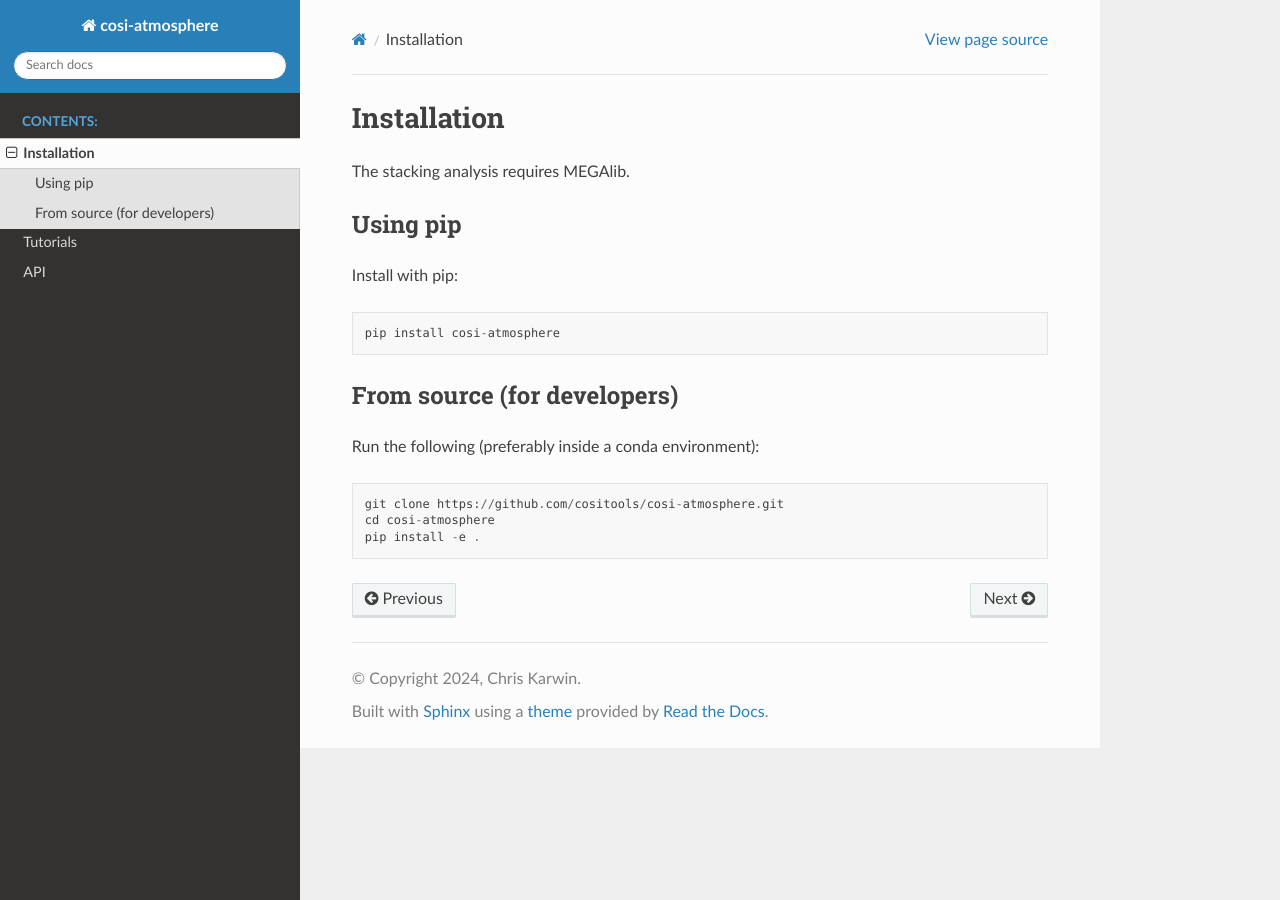
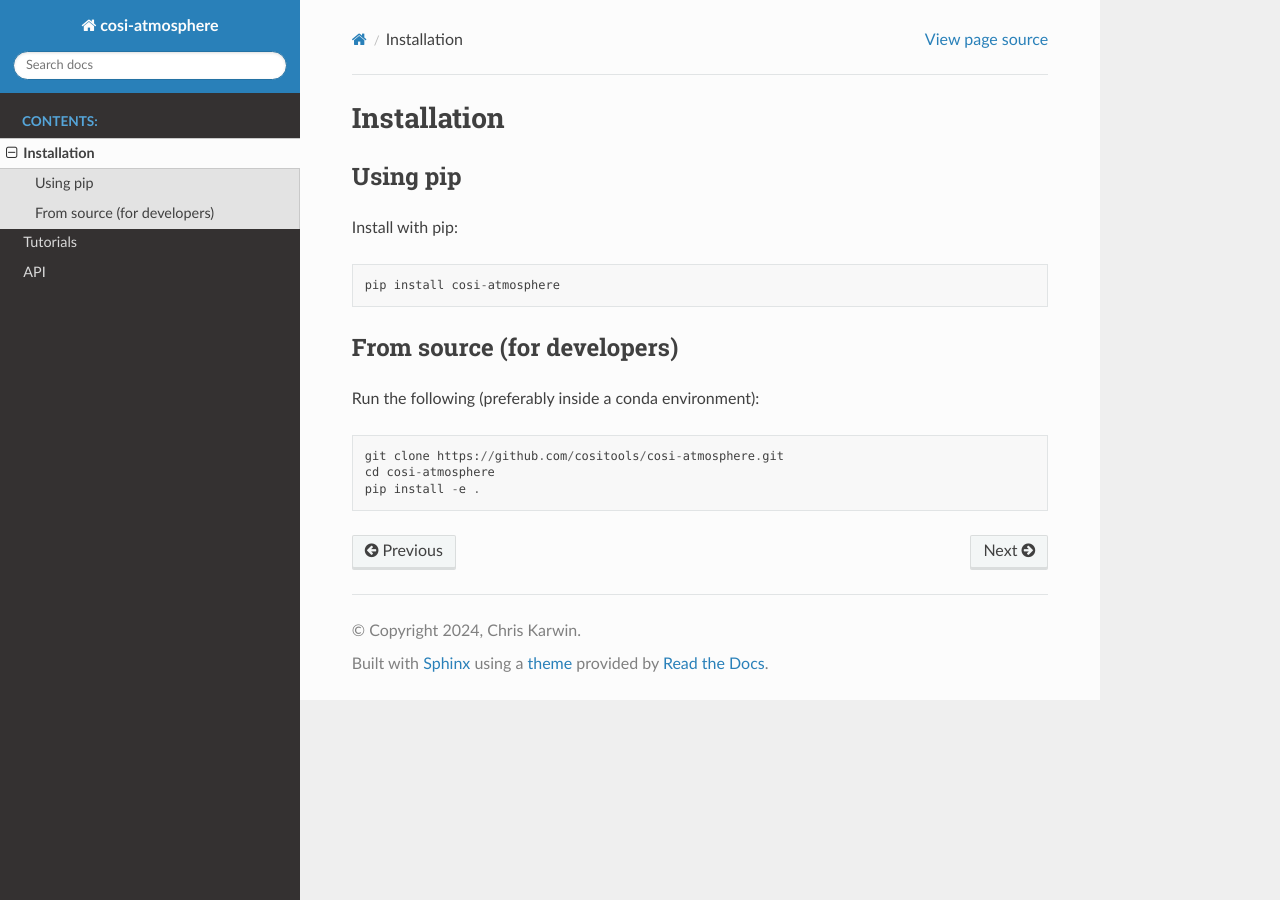
Before and after one commit to cositools/cosi-atmosphere, a Sphinx documentation site: the page built from docs/install.rst, in a window 1280 px wide. Built offline with Sphinx 7.4.7 and the Read the Docs theme 2.0.0, drawn with Linux system fonts in a browser that asks for light colours.

Commit message:
Update install.rst

```diff
--- a/docs/install.rst
+++ b/docs/install.rst
@@ -1,7 +1,5 @@
 Installation
 ============
-
-The stacking analysis requires MEGAlib.
 
 Using pip
 ---------
```
